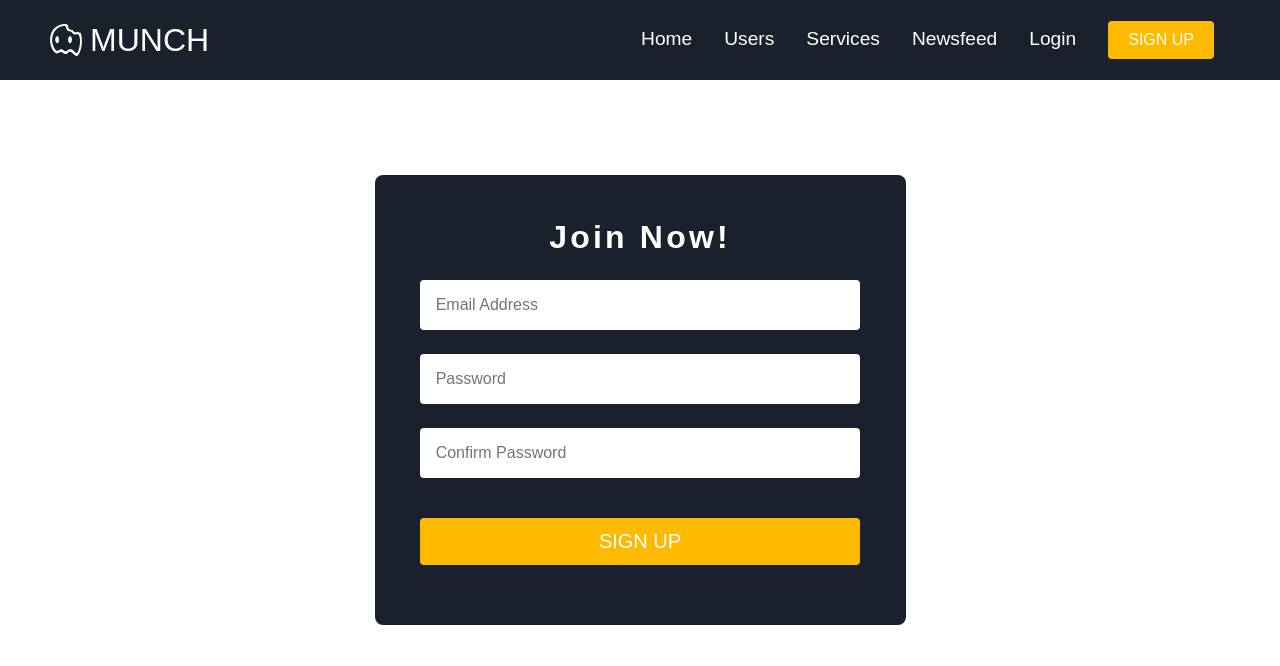
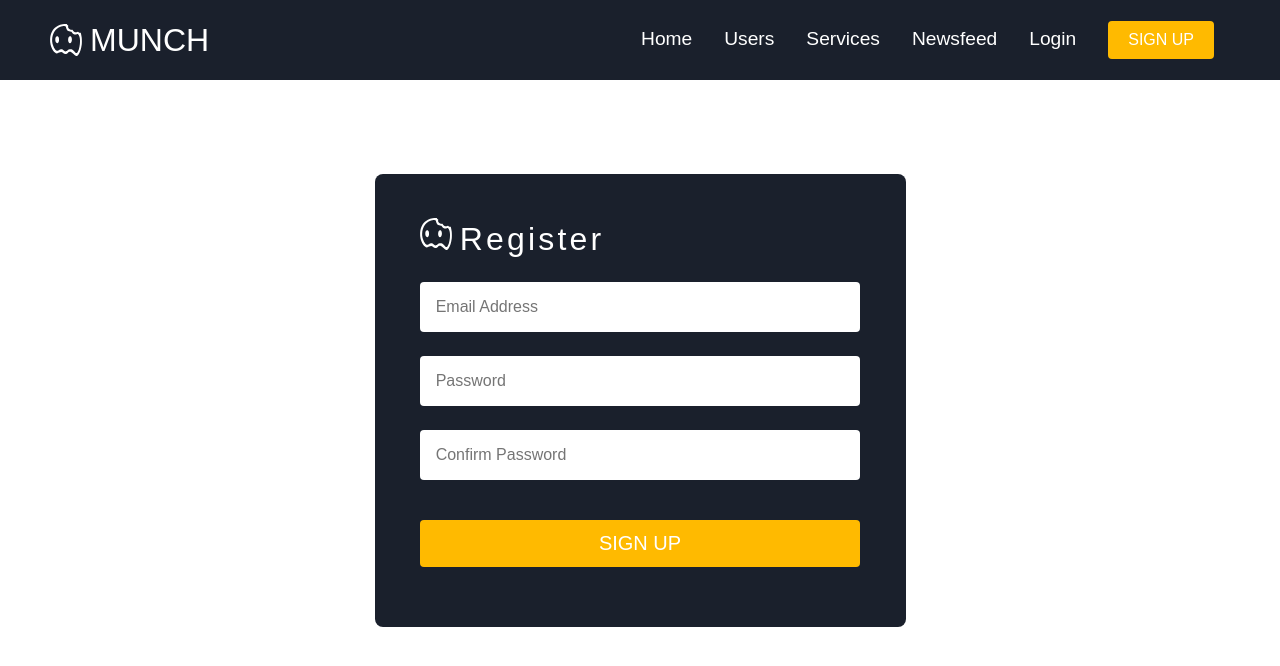
Before and after one commit to mlph-ccaponpon/reactjs-ecommerce-service, a React (Create React App) app: page /sign-up in a window 1280 px wide. Shown: the top 666 px of the page. Built offline with nearby package versions, Linux system fonts and the light colour scheme.

Commit message:
Modify Login and signup form UI

```diff
--- a/src/components/form/BaseForm.elements.ts
+++ b/src/components/form/BaseForm.elements.ts
@@ -1,8 +1,9 @@
 import { ErrorMessage, Field, Form } from "formik";
 import styled from "styled-components";
 import { Button, theme } from "../../styles/global";
+import { SiAiqfome } from 'react-icons/si';
 
-export const FormContainer = styled(Form)`
+export const FormContainer = styled.div`
     margin: auto;
     width: 45%;
     display: flex;
@@ -12,14 +13,6 @@ export const FormContainer = styled(Form)`
     border-radius: 0.5rem;
 `;
 
-export const FormTitle = styled.h1`
-    width: 100%;
-    font-size: ${theme.fontXl};
-    letter-spacing: 0.1em;
-    text-align: center;
-    color: #fff;
-    margin: 1.5rem 0;
-`;
 export const StyledForm = styled(Form)`
     margin: 1.25rem;
     width: 83%;
@@ -50,3 +43,16 @@ export const FormBtnWrapper = styled.div`
 export const StyledFormBtn = styled(Button)`
     width: 100%;
 `;
+
+export const FormLogoName = styled.div`
+    color: #fff;
+    font-size: ${theme.fontXl};
+    justify-self: flex-start;
+    align-items: center;
+    letter-spacing: 0.1em;
+    text-align: center;
+    margin: 1.5rem 0;
+`;
+export const FormLogoIcon = styled(SiAiqfome)`
+    margin-right: 0.5rem;
+`;
--- a/src/components/form/BaseForm.tsx
+++ b/src/components/form/BaseForm.tsx
@@ -1,10 +1,11 @@
 import React from 'react';
 import { FormField } from '../../models/FormField';
 import { PageContainer } from '../../styles/global';
-import { StyledField, FieldWrapper, FormContainer, StyledForm, StyledErrorMessage, FormTitle, FormBtnWrapper, StyledFormBtn } from './BaseForm.elements';
+import { StyledField, FieldWrapper, FormContainer, FormLogoIcon, FormLogoName, StyledForm, StyledErrorMessage, FormBtnWrapper, StyledFormBtn } from './BaseForm.elements';
 
 interface BaseFormProps{
     handleSubmit: () => void,
+    title: string,
     submitBtnLabel: string,
     fields: FormField[]
 }
@@ -14,10 +15,13 @@ function BaseForm(props: BaseFormProps) {
         <PageContainer>
             <FormContainer>
                 <StyledForm onSubmit={props.handleSubmit}>
-                    <FormTitle>Join Now!</FormTitle>
+                    <FormLogoName>
+                        <FormLogoIcon />
+                        {props.title}
+                    </FormLogoName>
                     {props.fields.map((field, index) => {
                         return(
-                            <FieldWrapper>
+                            <FieldWrapper key={index}>
                                 <StyledField
                                 name={field.name}
                                 type={field.type}
--- a/src/pages/login/Login.tsx
+++ b/src/pages/login/Login.tsx
@@ -43,6 +43,7 @@ function Login() {
 
             {(formik) => (
                 <BaseForm
+                    title="MUNCH"
                     handleSubmit={formik.handleSubmit}
                     submitBtnLabel="LOGIN"
                     fields={formFields} />
--- a/src/pages/signup/SignUp.tsx
+++ b/src/pages/signup/SignUp.tsx
@@ -51,6 +51,7 @@ function SignUp() {
 
             {(formik) => (
                 <BaseForm
+                    title="Register"
                     handleSubmit={formik.handleSubmit}
                     submitBtnLabel="SIGN UP"
                     fields={formFields} />
--- a/src/styles/global.ts
+++ b/src/styles/global.ts
@@ -14,10 +14,11 @@ export const theme = {
     primaryDark: '#1a202c',
     primaryLight: '#ffba00',
     secondaryDark: '#ffaa00',
-    secondaryLight: 'white',
+    secondaryLight: '#fff',
     fontMd: '1rem',
     fontLg: '1.2rem',
-    fontXl: '2rem'
+    fontXl: '2rem',
+
 };
 
 export const Container = styled.div`
```
